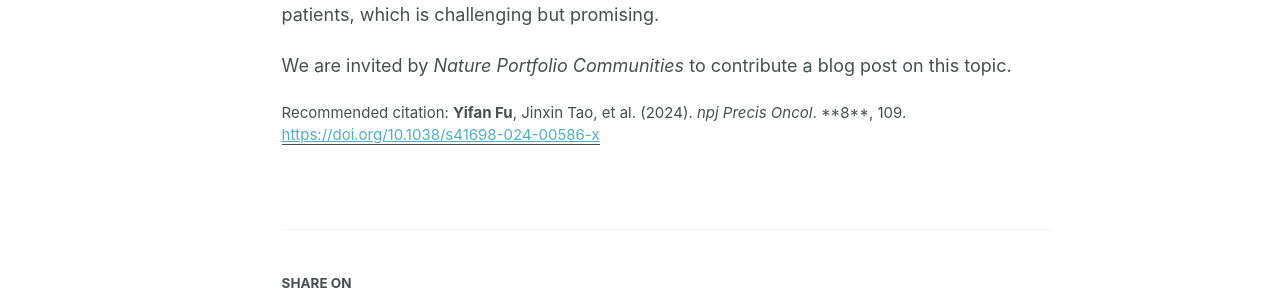
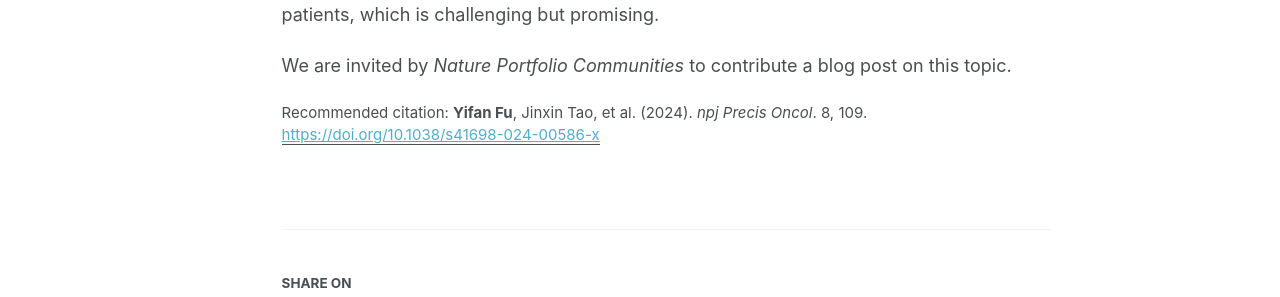
Before and after one commit to yifanfu01/yifanfu01.github.io, a Jekyll site: the page built from _publications/2024NPO.md, in a window 1280 px wide and 1288 px high. Shown: the part 477-774 px from the top of the window. Built offline with Jekyll 4.4.1, drawn with Linux system fonts in a browser that asks for light colours; some web fonts are replaced.

Commit message:
Update 2024NPO.md

```diff
--- a/_publications/2024NPO.md
+++ b/_publications/2024NPO.md
@@ -6,7 +6,7 @@ excerpt: 'This paper utilized multiomics data revealing the heterogeneity of NET
 date: 2024-03-28
 venue: 'npj Precis Oncol.'
 paperurl: 'https://doi.org/10.1038/s41698-024-00586-x'
-citation: '<b>Yifan Fu</b>, Jinxin Tao, et al. (2024). <i>npj Precis Oncol</i>. **8**, 109.'
+citation: '<b>Yifan Fu</b>, Jinxin Tao, et al. (2024). <i>npj Precis Oncol</i>. 8, 109.'
 ---
 
 I finished this article in the PUMC with Dr. Jinxin TAO in 2024, supervised by Prof. Taiping ZHANG and Prof. Yupei ZHAO.
```
